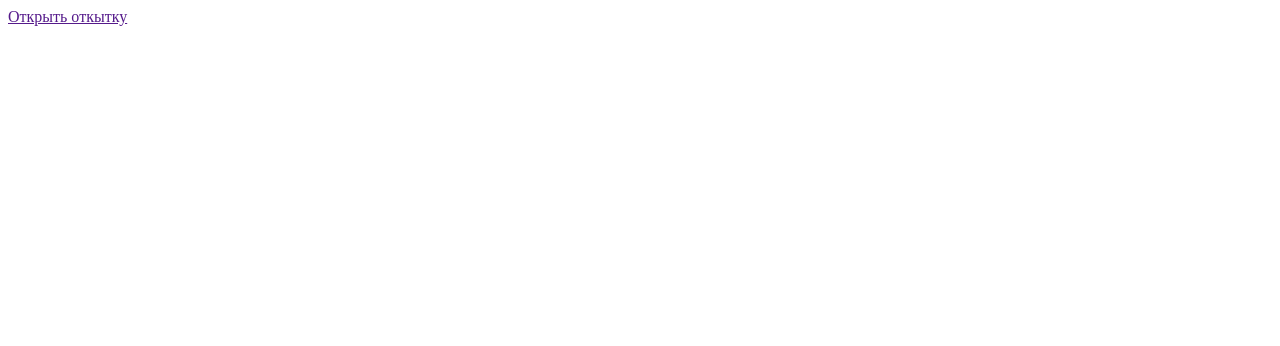
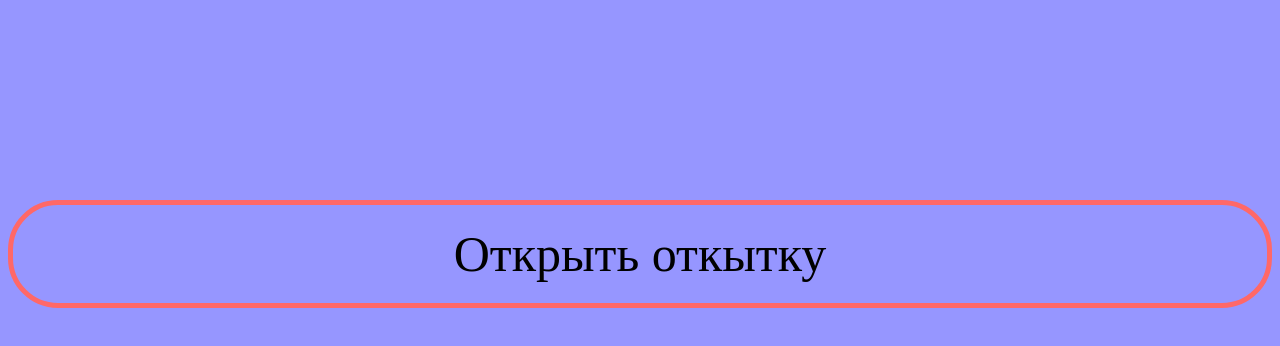
Before and after one commit to IvanSerdun/HappyNavyDay.github.io, a plain HTML site: page index.html in a window 1280 px wide. Drawn offline with Linux system fonts and the light colour scheme.

Commit message:
Update index.html

```diff
--- a/index.html
+++ b/index.html
@@ -1,4 +1,8 @@
 <html>
+    <head>
+        <title>Happy birthday Aunt Anya!</title>
+        <link rel="stylesheet" href="style.css"/>
+    </head>
     <body>
         <a href=""> Открыть откытку </a>
     </body>
```
